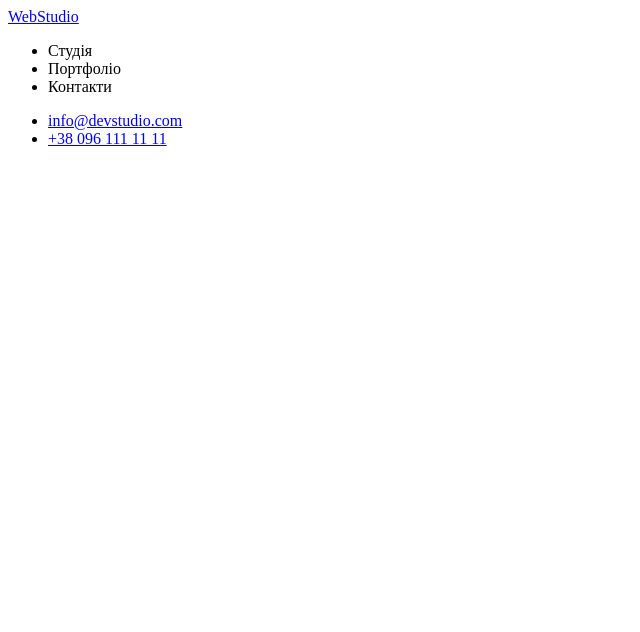
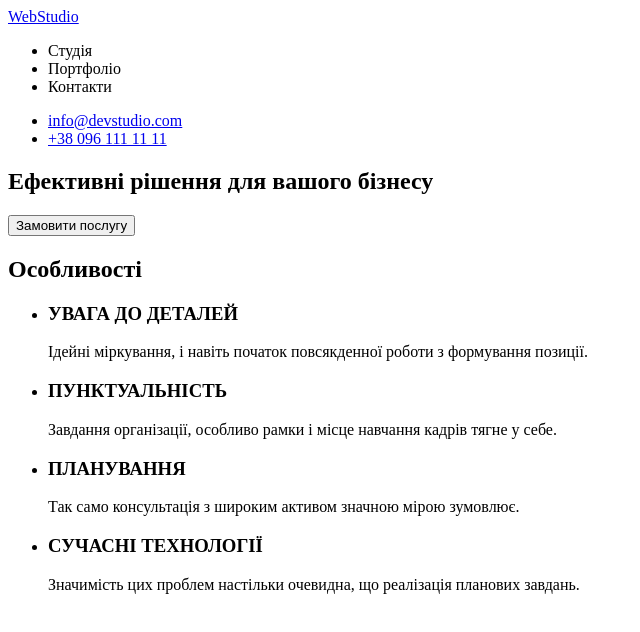
Before and after one commit to DanyloBay/goit-markup-hw-01, a plain HTML site: page index.html in a window 1280 px wide. Shown: the whole page, without its empty margins (0-640 px from the left). Drawn offline with Linux system fonts and the light colour scheme.

Commit message:
main+section_1

```diff
--- a/index.html
+++ b/index.html
@@ -27,6 +27,45 @@
         </ul>
     </header>
 
+    <main>
+
+        <section>
+            <h1>Ефективні рішення для вашого бізнесу</h1>
+
+            <input type="button" value="Замовити послугу">
+        </section>
+
+        <section>
+
+            <h2>Особливості</h2>
+
+            <ul>
+                <li>
+                    <h3>УВАГА ДО ДЕТАЛЕЙ</h3>
+                    <p>Ідейні міркування, і навіть початок повсякденної роботи з формування позиції.</p>
+                </li>
+                <li>
+                    <h3>ПУНКТУАЛЬНІСТЬ</h3>
+                    <p>Завдання організації, особливо рамки і місце навчання кадрів тягне у себе.</p>
+                </li>
+                <li>
+                    <h3>ПЛАНУВАННЯ</h3>
+                    <p>Так само консультація з широким активом значною мірою зумовлює.</p>
+                </li>
+                <li>
+                    <h3>СУЧАСНІ ТЕХНОЛОГІЇ</h3>
+                    <p>Значимість цих проблем настільки очевидна, що реалізація планових завдань.</p>
+                </li>
+            </ul>
+
+        </section>
+
+    </main>
+
+    <footer>
+
+    </footer>
+
 </body>
 
 </html>
```
